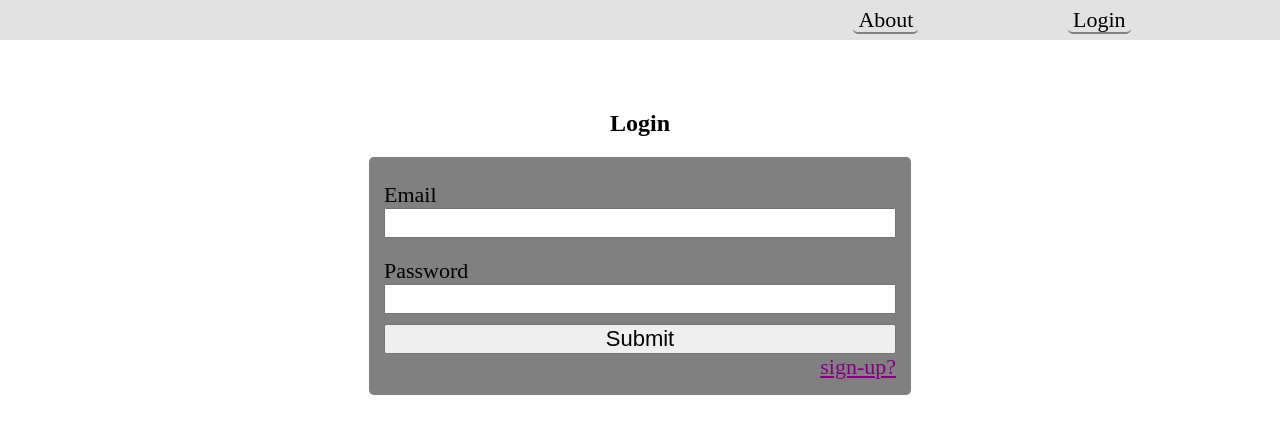
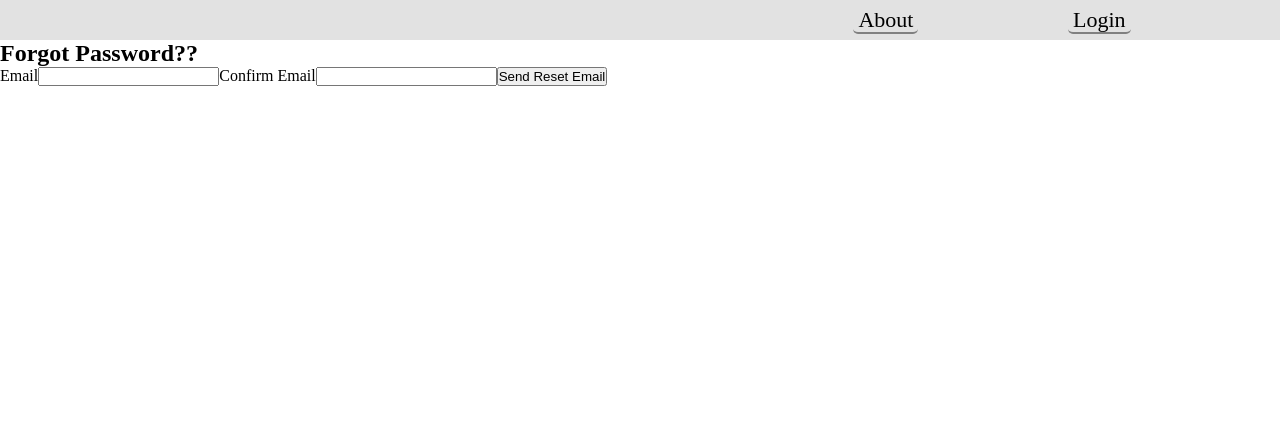
Before and after one commit to AnthonyStembreit/character_media_app, a React (Create React App) app in the folder client/: page /forgot-password in a window 1280 px wide. Before the commit this address led to /login. Shown: the top 434 px of the page. Built offline with nearby package versions, Linux system fonts and the light colour scheme.

Commit message:
created basic jsx fot reset email, along with navigation to get to forgot-password page

```diff
--- a/client/src/App.js
+++ b/client/src/App.js
@@ -14,6 +14,7 @@
 import MessageBoard from './pages/MessageBoard'
 import Search from './pages/Search'
 import SingleUser from './pages/SingleUser'
+import ForgotPassword from './pages/ForgotPassword/index.js';
 
 function RequireAuth({ children }) {
   const state = useSelector(state => state);
@@ -37,6 +38,8 @@
       <Route element={<Layout />}>
         <Route path="/" element={<About />} />
         <Route path="/login" element={<Auth />} />
+        <Route path="/signup" element={<Auth />} />
+        <Route path="/forgot-password" element={<ForgotPassword />} />
          <Route
           path="/:username"
           element={
--- a/client/src/Layout.js
+++ b/client/src/Layout.js
@@ -45,7 +45,7 @@
                             <li><Link to="/search">Search</Link></li>
                             <li><Link to={"/" + state.user.username}>Profile</Link></li>
                             <li><Link to="/messages">Messages</Link></li>
-                            <li onClick={(e) => { e.preventDefault(); logoutUser() }}><Link to="/logout">Logout</Link></li>
+                            <li onClick={(e) => { e.preventDefault(); logoutUser() }}><Link to="/">Logout</Link></li>
                         </>
                         : <li><Link to="/login">Login</Link></li>
                     }
--- a/client/src/pages/Auth/auth.css
+++ b/client/src/pages/Auth/auth.css
@@ -9,7 +9,7 @@
     display: flex;
     flex-direction: column;
     background-color: grey;
-    max-height: 350px;
+    max-height: 400px;
     min-height: 200px;
     padding: 15px;
     border-radius: 5px;
@@ -23,6 +23,10 @@
     margin-top: 10px;
     margin-bottom: 10px;
 }
+#authLinks{
+    flex-direction: row !important;
+    justify-content: space-between;
+}
 #authPg form input{
     font-size: 22px;
 }
--- a/client/src/pages/Auth/index.js
+++ b/client/src/pages/Auth/index.js
@@ -1,5 +1,5 @@
 import { React, useState } from "react";
-import { useLocation, useNavigate } from 'react-router-dom';
+import { useLocation, useNavigate, Link } from 'react-router-dom';
 import { LOGIN, SIGN_UP } from '../../utils/actions';
 import API from '../../utils/API';
 import { useDispatch, useSelector } from 'react-redux';
@@ -74,7 +74,10 @@
                     <input type="password" id="confirm-pass" />
                 </div> : ""}
                 <button onSubmit={(e) => formSubmit(e)}>Submit</button>
+                <div id="authLinks">
                 {loginFormStatus ? <a onClick={(e) => { e.preventDefault(); setLoginFormStatus(false) }}>sign-up?</a> : <a onClick={(e) => { e.preventDefault(); setLoginFormStatus(true) }}>log-in?</a>}
+                <Link to="/forgot-password">forgot password?</Link>
+                </div>
             </form>
         </div>
     )
--- /dev/null
+++ b/client/src/pages/ForgotPassword/index.js
@@ -0,0 +1,19 @@
+import React from 'react';
+import { useSelector } from 'react-redux'
+
+export default function ForgotPassword() {
+    const state = useSelector(state => state);
+    console.log(state.auth)
+    return (
+        <div>
+           <h2>Forgot Password??</h2>
+           <form>
+               <label htmlFor="resetEmail">Email</label>
+               <input id="resetEmail" />
+               <label htmlFor="confirmEmail">Confirm Email</label>
+               <input id="confirmEmail"/>
+               <button>Send Reset Email</button>
+           </form>
+        </div>
+    )
+}
--- a/client/src/pages/MessageBoard/index.js
+++ b/client/src/pages/MessageBoard/index.js
@@ -12,7 +12,7 @@
     const handleMessage = async (e) => {
         e.preventDefault();
         let message = e.target.previousSibling.value
-        console.log(message)
+        console.log(message, activeConversation.users[0].id, state.user.id)
         document.getElementById("usersMsg").value = ""
         //console.log(state.user.id)
         //TODO find a way to figure out reciever's user id
--- a/client/src/pages/SingleUser/index.js
+++ b/client/src/pages/SingleUser/index.js
@@ -25,8 +25,8 @@
         }
         retrieveUser(username);
         //uncomment to see public profile
-        setViewUser({ id: 1, username: "andybvb", img: "https://i.pinimg.com/474x/f1/d9/e1/f1d9e1e814bf8804b9ebd97c42675a0d.jpg", bio: "lead singer of Legacy Black", characters: [] })
-        setInteractionText("Message")
+        // setViewUser({ id: 1, username: "andybvb", img: "https://i.pinimg.com/474x/f1/d9/e1/f1d9e1e814bf8804b9ebd97c42675a0d.jpg", bio: "lead singer of Legacy Black", characters: [] })
+        // setInteractionText("Message")
         //TODO when message is hit and you are messaging someone for the first time use modal on this page
     }, [])
     const interactBtnHandler= (e)=>{
--- a/client/src/pages/SingleUser/user.css
+++ b/client/src/pages/SingleUser/user.css
@@ -151,6 +151,7 @@
     background-color: rgb(211, 211, 209);
     border-radius: 2px;
 }
+
 /*general styles for both bio and characters*/
 .profile-section{
     background-color: rgb(204 204 204);
```
Also changed, not shown: client/src/pages/ForgotPassword/forgot-password.css (added).
